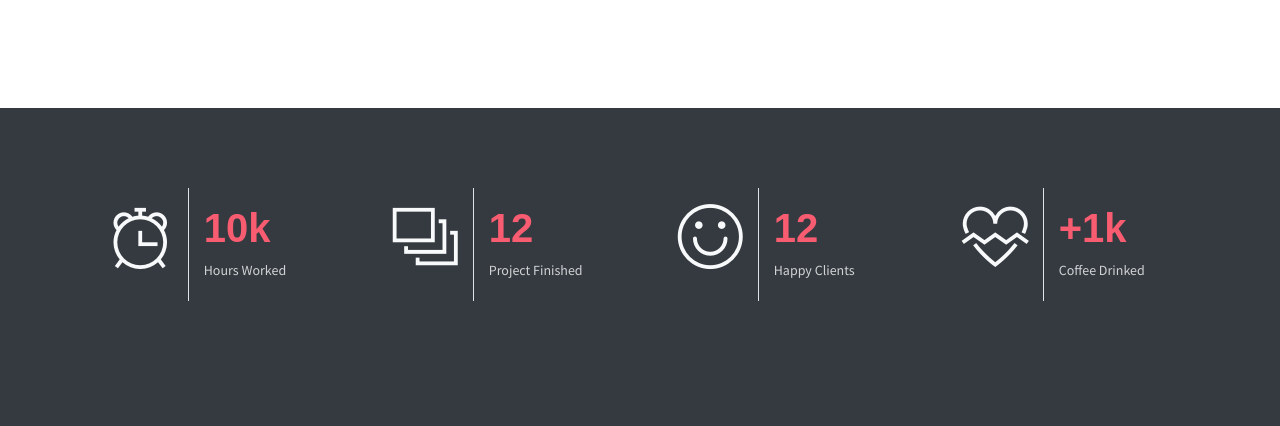
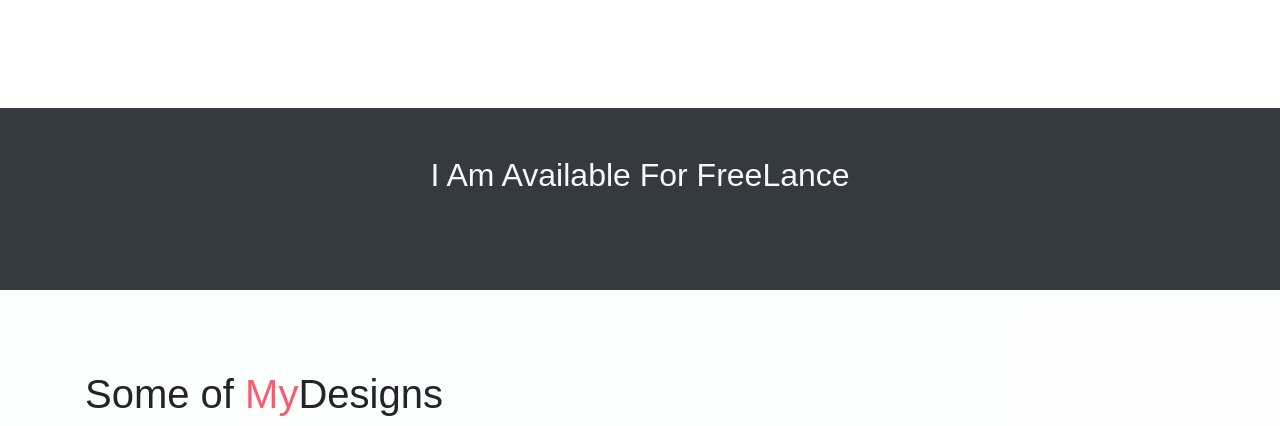
Before and after one commit to renecaraballogarcia/renecaraballogarcia.github.io, a plain HTML site: page index.html in a window 1280 px wide. Shown: the part 1973-2399 px from the top of the page. Drawn offline with Linux system fonts and the light colour scheme; some packages are replaced by stand-ins of ours.

Commit message:
Update index.html

```diff
--- a/index.html
+++ b/index.html
@@ -255,58 +255,6 @@
         </div>
     </section>
 
-    <section class="section bg-dark text-center">
-        <div class="container">
-            <div class="row text-center">
-                <div class="col-md-6 col-lg-3">
-                    <div class="row ">
-                        <div class="col-5 text-right text-light border-right py-3">
-                            <div class="m-auto"><i class="ti-alarm-clock icon-xl"></i></div>
-                        </div>
-                        <div class="col-7 text-left py-3">
-                            <h1 class="text-danger font-weight-bold font40">10k</h1>
-                            <p class="text-light mb-1">Hours Worked</p>
-                        </div>
-                    </div>
-                </div>
-                <div class="col-md-6 col-lg-3">
-                    <div class="row">
-                        <div class="col-5 text-right text-light border-right py-3">
-                            <div class="m-auto"><i class="ti-layers-alt icon-xl"></i></div>
-                        </div>
-                        <div class="col-7 text-left py-3">
-                            <h1 class="text-danger font-weight-bold font40">12</h1>
-                            <p class="text-light mb-1">Project Finished</p>
-                        </div>
-                    </div>
-                </div>
-                <div class="col-md-6 col-lg-3">
-                    <div class="row">
-                        <div class="col-5 text-right text-light border-right py-3">
-                            <div class="m-auto"><i class="ti-face-smile icon-xl"></i></div>
-                        </div>
-                        <div class="col-7 text-left py-3">
-                            <h1 class="text-danger font-weight-bold font40">12</h1>
-                            <p class="text-light mb-1">Happy Clients</p>
-                        </div>
-                    </div>
-                </div>
-                <div class="col-md-6 col-lg-3">
-                    <div class="row">
-                        <div class="col-5 text-right text-light border-right py-3">
-                            <div class="m-auto"><i class="ti-heart-broken icon-xl"></i></div>
-                        </div>
-                        <div class="col-7 text-left py-3">
-                            <h1 class="text-danger font-weight-bold font40">+1k</h1>
-                            <p class="text-light mb-1">Coffee Drinked</p>
-                        </div>
-                    </div>
-                </div>
-            </div>
-        </div>
-    </section>
-
-
 
     <section class="section bg-dark py-5">
         <div class="container text-center">
```
